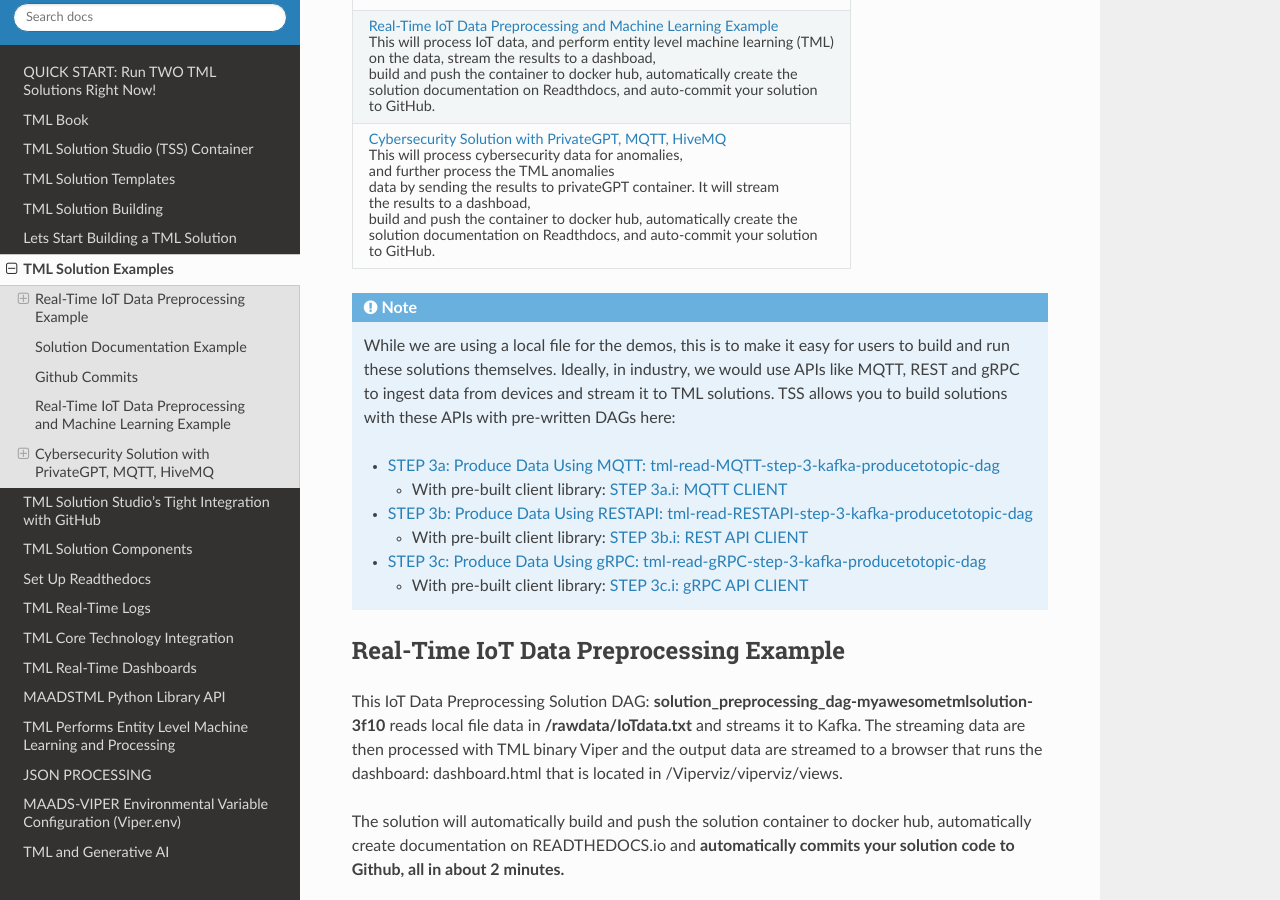
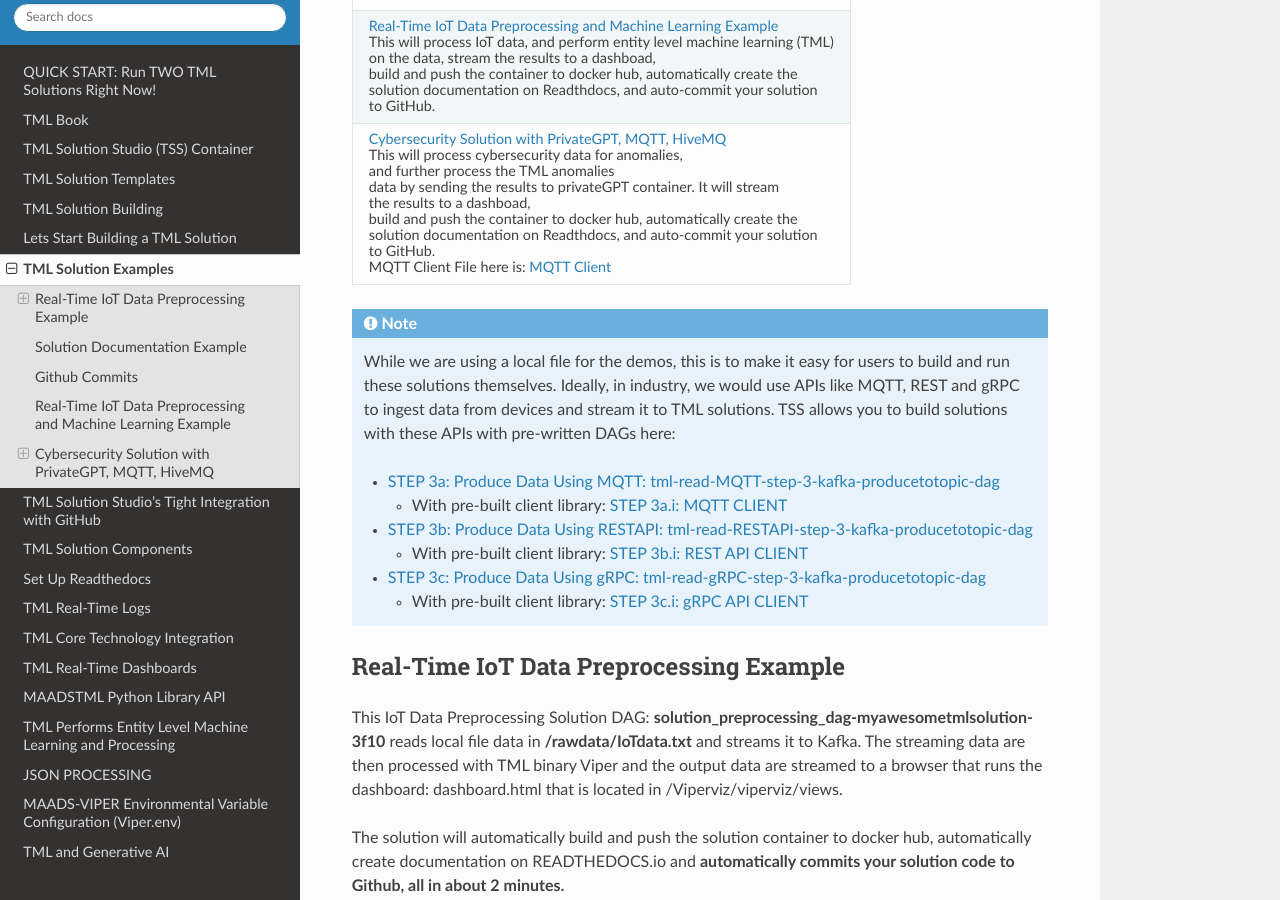
Before and after one commit to smaurice101/readthedocs, a Sphinx documentation site: the page built from docs/source/examples.rst, in a window 1280 px wide and 900 px high, scrolled down 328 px. Built offline with Sphinx 7.4.7 and the Read the Docs theme 2.0.0, drawn with Linux system fonts in a browser that asks for light colours.

Commit message:
Update examples.rst

```diff
--- a/docs/source/examples.rst
+++ b/docs/source/examples.rst
@@ -41,6 +41,8 @@ All examples simply follow the steps here :ref:`Lets Start Building a TML Soluti
        solution documentation on Readthdocs, and auto-commit your solution
 
        to GitHub.
+
+       MQTT Client File here is: `MQTT Client <https://github.com/smaurice101/raspberrypi/blob/main/tml-airflow/python/cyberwithprivategptmqtt.py>`_
 
 .. note::
    While we are using a local file for the demos, this is to make it easy for users to build and run these solutions themselves.  Ideally, in industry, we would use APIs like MQTT, REST and gRPC to ingest data from devices and stream it to TML solutions.  TSS allows you to build solutions with these APIs with pre-written DAGs here:
```
